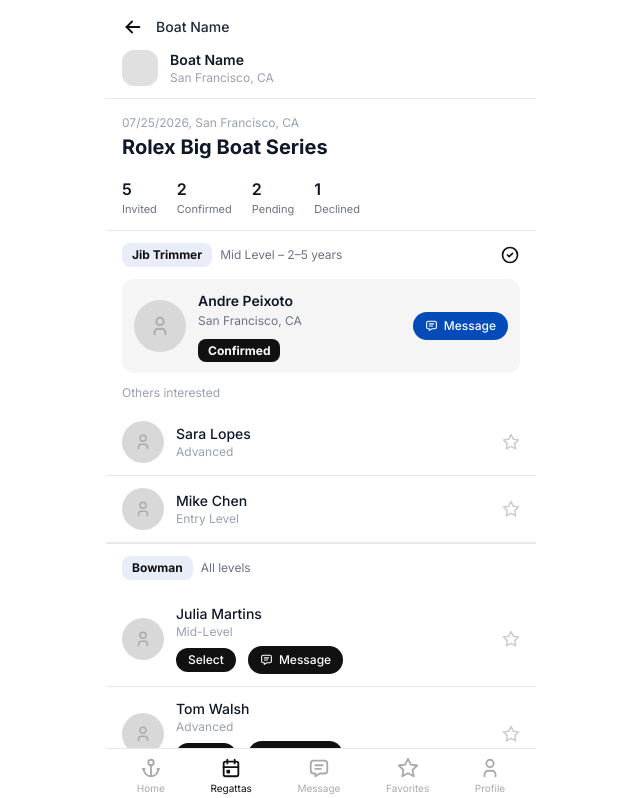
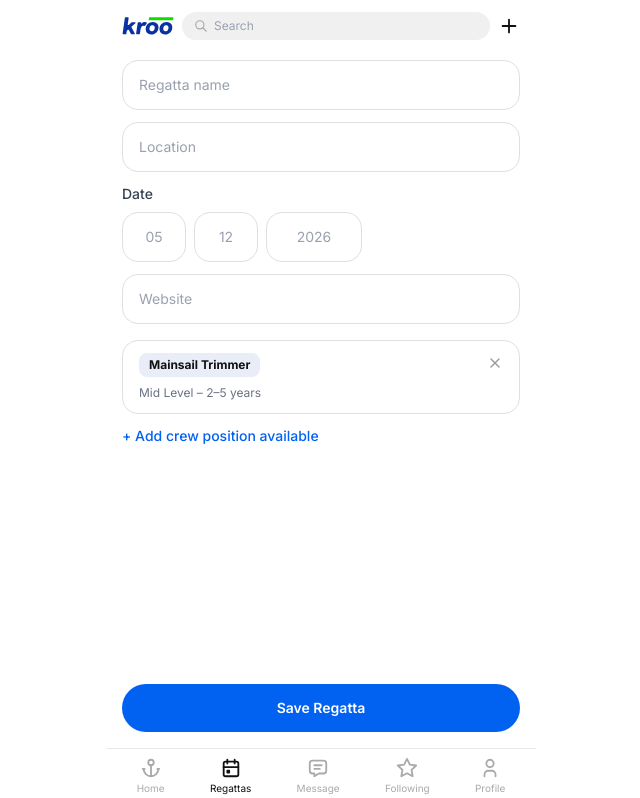
Before and after one commit to kroosailapp-crypto/kroo, a Next.js app: page /boat/regattas/new in a window 1280 px wide. Shown: the top 798 px of the page, without its empty margins (319-959 px from the left). Built offline with nearby package versions, Linux system fonts and the light colour scheme.

Commit message:
Add Create Regatta page with form inputs and position management
Co-Authored-By: Claude Sonnet 4.6 <noreply@anthropic.com>

```diff
--- /dev/null
+++ b/app/boat/regattas/new/page.js
@@ -0,0 +1,266 @@
+"use client";
+import { useState } from "react";
+import Image from "next/image";
+import Link from "next/link";
+import {
+  IconAnchor,
+  IconCalendarEvent,
+  IconMessage,
+  IconStar,
+  IconUser,
+  IconSearch,
+  IconPlus,
+  IconX,
+} from "@tabler/icons-react";
+
+function NavFooter() {
+  const items = [
+    { label: "Home", href: "/boat/feed", icon: <IconAnchor size={22} /> },
+    { label: "Regattas", href: "/boat/regattas", icon: <IconCalendarEvent size={22} /> },
+    { label: "Message", href: "/boat/messages", icon: <IconMessage size={22} /> },
+    { label: "Following", href: "/boat/following", icon: <IconStar size={22} /> },
+    { label: "Profile", href: "/boat/profile", icon: <IconUser size={22} /> },
+  ];
+  return (
+    <nav
+      className="fixed bottom-0 left-1/2 -translate-x-1/2 w-full max-w-[430px] flex items-center justify-around px-2 pt-2 pb-1 border-t"
+      style={{ backgroundColor: "#fff", borderColor: "#e8e8e8" }}
+    >
+      {items.map((item) => (
+        <Link
+          key={item.label}
+          href={item.href}
+          className="flex flex-col items-center gap-0.5 text-[10px]"
+          style={{ color: item.label === "Regattas" ? "#111" : "#aaa" }}
+        >
+          {item.icon}
+          {item.label}
+        </Link>
+      ))}
+    </nav>
+  );
+}
+
+function Tag({ label }) {
+  return (
+    <span
+      className="px-2.5 py-1 rounded-lg text-xs font-bold whitespace-nowrap"
+      style={{ backgroundColor: "#E8EDF8", color: "#111" }}
+    >
+      {label}
+    </span>
+  );
+}
+
+function AddPositionModal({ onAdd, onClose }) {
+  const [role, setRole] = useState("");
+  const [level, setLevel] = useState("");
+
+  function handleAdd() {
+    if (role.trim()) {
+      onAdd({ role: role.trim(), level: level.trim() });
+    }
+  }
+
+  return (
+    <div
+      className="fixed inset-0 z-50 flex items-end justify-center"
+      style={{ backgroundColor: "rgba(0,0,0,0.4)" }}
+      onClick={onClose}
+    >
+      <div
+        className="bg-white rounded-t-2xl w-full max-w-[430px] px-5 pt-5 pb-8 flex flex-col gap-3"
+        onClick={(e) => e.stopPropagation()}
+      >
+        <div className="flex items-center justify-between mb-1">
+          <p className="text-base font-semibold text-gray-900">Add position</p>
+          <button onClick={onClose}>
+            <IconX size={18} color="#999" />
+          </button>
+        </div>
+        <input
+          value={role}
+          onChange={(e) => setRole(e.target.value)}
+          placeholder="Position (e.g. Jib Trimmer)"
+          className="w-full px-4 py-3.5 rounded-2xl text-sm text-gray-900 border outline-none"
+          style={{ borderColor: "#e0e0e0" }}
+          autoFocus
+        />
+        <input
+          value={level}
+          onChange={(e) => setLevel(e.target.value)}
+          placeholder="Level (e.g. Mid Level – 2–5 years)"
+          className="w-full px-4 py-3.5 rounded-2xl text-sm text-gray-900 border outline-none"
+          style={{ borderColor: "#e0e0e0" }}
+        />
+        <button
+          onClick={handleAdd}
+          className="w-full py-3.5 rounded-full text-sm font-semibold text-white mt-1"
+          style={{ backgroundColor: "#0161F0" }}
+        >
+          Add position
+        </button>
+      </div>
+    </div>
+  );
+}
+
+export default function CreateRegatta() {
+  const [name, setName] = useState("");
+  const [location, setLocation] = useState("");
+  const [month, setMonth] = useState("");
+  const [day, setDay] = useState("");
+  const [year, setYear] = useState("");
+  const [website, setWebsite] = useState("");
+  const [positions, setPositions] = useState([
+    { role: "Mainsail Trimmer", level: "Mid Level – 2–5 years" },
+  ]);
+  const [showModal, setShowModal] = useState(false);
+
+  function removePosition(index) {
+    setPositions((prev) => prev.filter((_, i) => i !== index));
+  }
+
+  function handleAddPosition(pos) {
+    setPositions((prev) => [...prev, pos]);
+    setShowModal(false);
+  }
+
+  return (
+    <div className="flex flex-col min-h-screen bg-white pb-20">
+
+      {showModal && (
+        <AddPositionModal
+          onAdd={handleAddPosition}
+          onClose={() => setShowModal(false)}
+        />
+      )}
+
+      {/* Header */}
+      <div className="flex items-center gap-2 px-4 pt-3 pb-2 flex-shrink-0">
+        <Image src="/kroo-logo-blue.svg" alt="Kroo" width={52} height={20} />
+        <div
+          className="flex-1 flex items-center gap-1.5 px-3 py-1.5 rounded-full text-xs text-gray-400"
+          style={{ backgroundColor: "#f0f0f0" }}
+        >
+          <IconSearch size={14} color="#aaa" />
+          <span>Search</span>
+        </div>
+        <Link href="/boat/regattas/new">
+          <IconPlus size={22} color="#111" />
+        </Link>
+      </div>
+
+      {/* Form */}
+      <div className="flex-1 overflow-y-auto px-4 pt-3 pb-28 flex flex-col gap-3">
+
+        {/* Regatta Name */}
+        <input
+          value={name}
+          onChange={(e) => setName(e.target.value)}
+          placeholder="Regatta name"
+          className="w-full px-4 py-3.5 rounded-2xl text-sm text-gray-900 border outline-none placeholder-gray-400"
+          style={{ borderColor: "#e0e0e0" }}
+        />
+
+        {/* Location */}
+        <input
+          value={location}
+          onChange={(e) => setLocation(e.target.value)}
+          placeholder="Location"
+          className="w-full px-4 py-3.5 rounded-2xl text-sm text-gray-900 border outline-none placeholder-gray-400"
+          style={{ borderColor: "#e0e0e0" }}
+        />
+
+        {/* Date */}
+        <div>
+          <p className="text-sm text-gray-700 font-medium mb-2">Date</p>
+          <div className="flex gap-2">
+            <input
+              value={month}
+              onChange={(e) => setMonth(e.target.value)}
+              placeholder="05"
+              maxLength={2}
+              inputMode="numeric"
+              className="w-16 px-3 py-3.5 rounded-2xl text-sm text-center text-gray-900 border outline-none placeholder-gray-400"
+              style={{ borderColor: "#e0e0e0" }}
+            />
+            <input
+              value={day}
+              onChange={(e) => setDay(e.target.value)}
+              placeholder="12"
+              maxLength={2}
+              inputMode="numeric"
+              className="w-16 px-3 py-3.5 rounded-2xl text-sm text-center text-gray-900 border outline-none placeholder-gray-400"
+              style={{ borderColor: "#e0e0e0" }}
+            />
+            <input
+              value={year}
+              onChange={(e) => setYear(e.target.value)}
+              placeholder="2026"
+              maxLength={4}
+              inputMode="numeric"
+              className="w-24 px-3 py-3.5 rounded-2xl text-sm text-center text-gray-900 border outline-none placeholder-gray-400"
+              style={{ borderColor: "#e0e0e0" }}
+            />
+          </div>
+        </div>
+
+        {/* Website */}
+        <input
+          value={website}
+          onChange={(e) => setWebsite(e.target.value)}
+          placeholder="Website"
+          inputMode="url"
+          className="w-full px-4 py-3.5 rounded-2xl text-sm text-gray-900 border outline-none placeholder-gray-400"
+          style={{ borderColor: "#e0e0e0" }}
+        />
+
+        {/* Positions */}
+        <div className="flex flex-col gap-2 pt-1">
+          {positions.map((pos, i) => (
+            <div
+              key={i}
+              className="border rounded-2xl px-4 py-3"
+              style={{ borderColor: "#e0e0e0" }}
+            >
+              <div className="flex items-start justify-between gap-2">
+                <Tag label={pos.role} />
+                <button onClick={() => removePosition(i)} className="mt-0.5 flex-shrink-0">
+                  <IconX size={16} color="#999" />
+                </button>
+              </div>
+              {pos.level && (
+                <p className="text-xs text-gray-500 mt-2">{pos.level}</p>
+              )}
+            </div>
+          ))}
+
+          <button
+            onClick={() => setShowModal(true)}
+            className="text-sm font-medium text-left pt-1"
+            style={{ color: "#0161F0" }}
+          >
+            + Add crew position available
+          </button>
+        </div>
+
+      </div>
+
+      {/* Save Button */}
+      <div
+        className="fixed left-1/2 -translate-x-1/2 w-full max-w-[430px] px-4 pb-3"
+        style={{ bottom: "56px" }}
+      >
+        <button
+          className="w-full py-3.5 rounded-full text-sm font-semibold text-white"
+          style={{ backgroundColor: "#0161F0" }}
+        >
+          Save Regatta
+        </button>
+      </div>
+
+      <NavFooter />
+    </div>
+  );
+}
--- a/app/boat/regattas/page.js
+++ b/app/boat/regattas/page.js
@@ -243,7 +243,9 @@ export default function BoatRegattas() {
           <IconSearch size={14} color="#aaa" />
           <span>Search</span>
         </div>
-        <IconPlus size={22} color="#111" />
+        <Link href="/boat/regattas/new">
+          <IconPlus size={22} color="#111" />
+        </Link>
       </div>
 
       {/* Boat identifier */}
```
